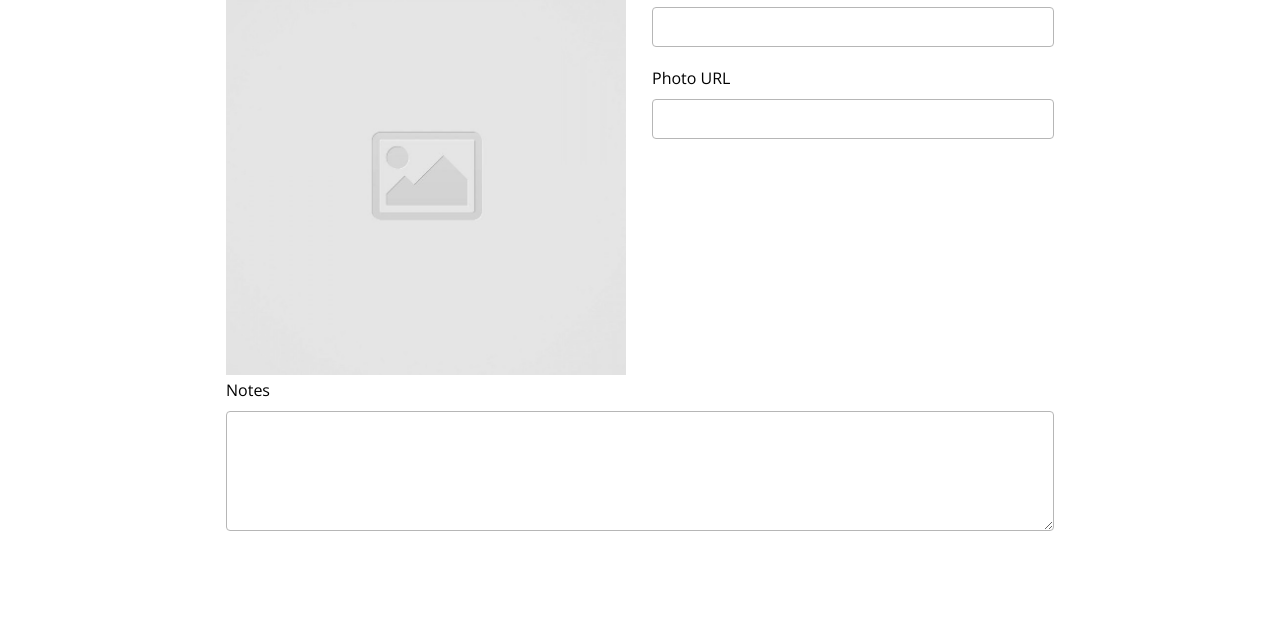
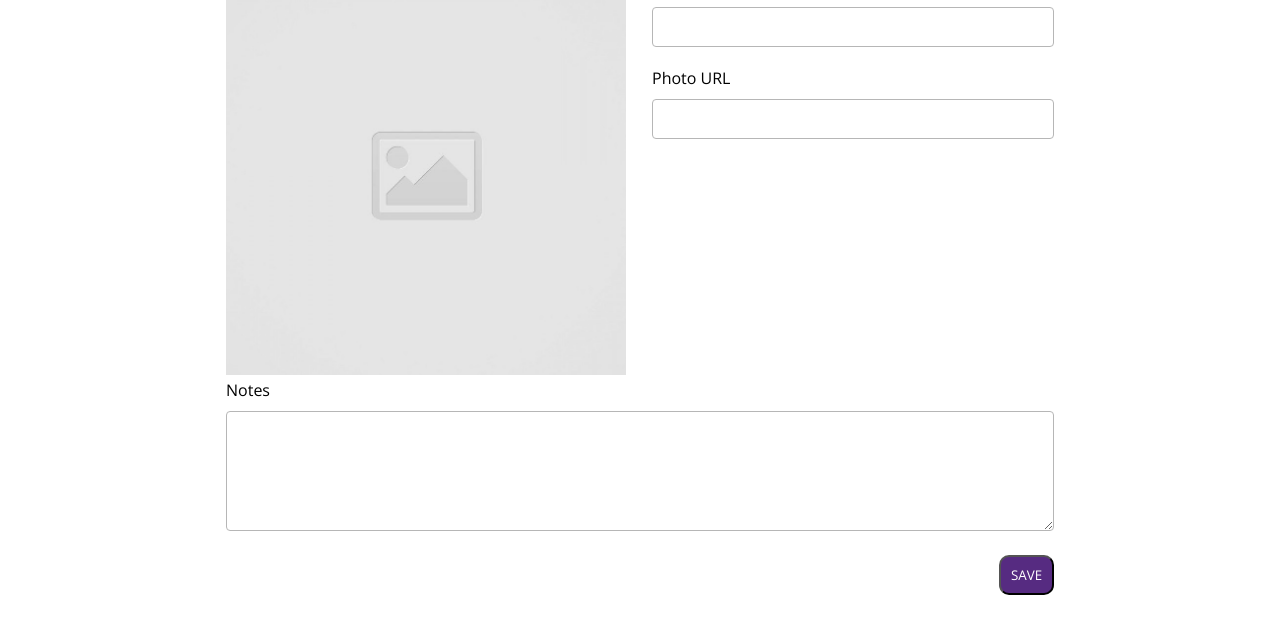
Before and after one commit to karen-bu/code-journal, a website with bundled scripts: page index.html in a window 1280 px wide. Shown: the part 175-800 px from the top of the page. Built offline with nearby package versions, Linux system fonts and the light colour scheme; a web font is replaced by a local one.

Commit message:
issue 1 - added save button, made all imputs of the journal entry form required

```diff
--- a/css/styles.css
+++ b/css/styles.css
@@ -72,7 +72,8 @@ img {
   }
 }
 
-label {
+label,
+button {
   font-family: 'Open Sans', sans-serif;
 }
 
@@ -93,3 +94,12 @@ textarea {
   width: 100%;
   height: 120px;
 }
+
+button {
+  float: right;
+  color: white;
+  background-color: #562b81;
+  height: 40px;
+  width: 55px;
+  border-radius: 10px;
+}
--- a/index.html
+++ b/index.html
@@ -49,17 +49,23 @@
 
           <div class="column-half">
             <label>Title</label>
-            <div class="textbox"><input type="text" /></div>
+            <div class="textbox"><input type="text" required /></div>
             <label>Photo URL</label>
-            <div class="textbox"><input type="text" /></div>
+            <div class="textbox"><input type="text" required /></div>
           </div>
         </div>
 
         <div class="row">
           <div class="column-full">
             <label>Notes</label>
-            <div class="textbox"><textarea></textarea></div>
+            <div class="textbox"><textarea required></textarea></div>
           </div>
+        </div>
+      </div>
+
+      <div class="row">
+        <div class="column-full">
+          <button>SAVE</button>
         </div>
       </div>
 
```
